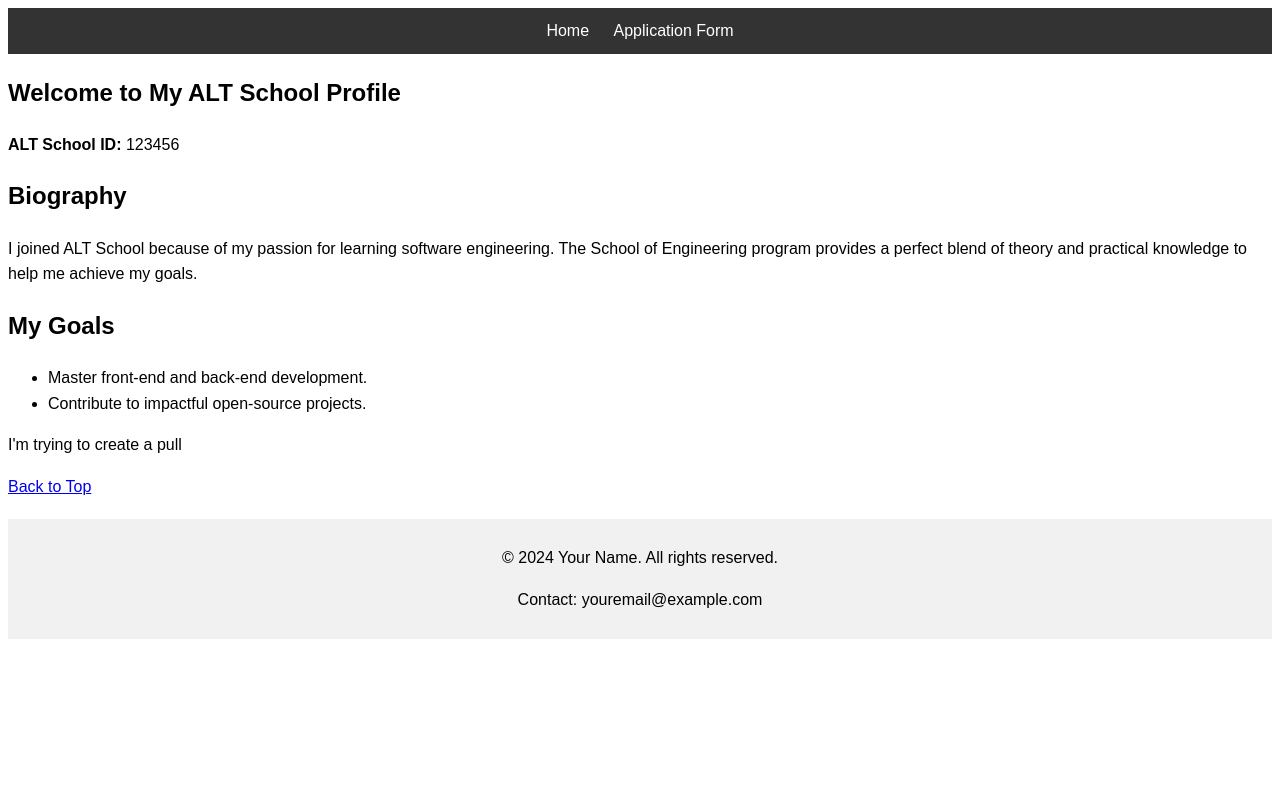
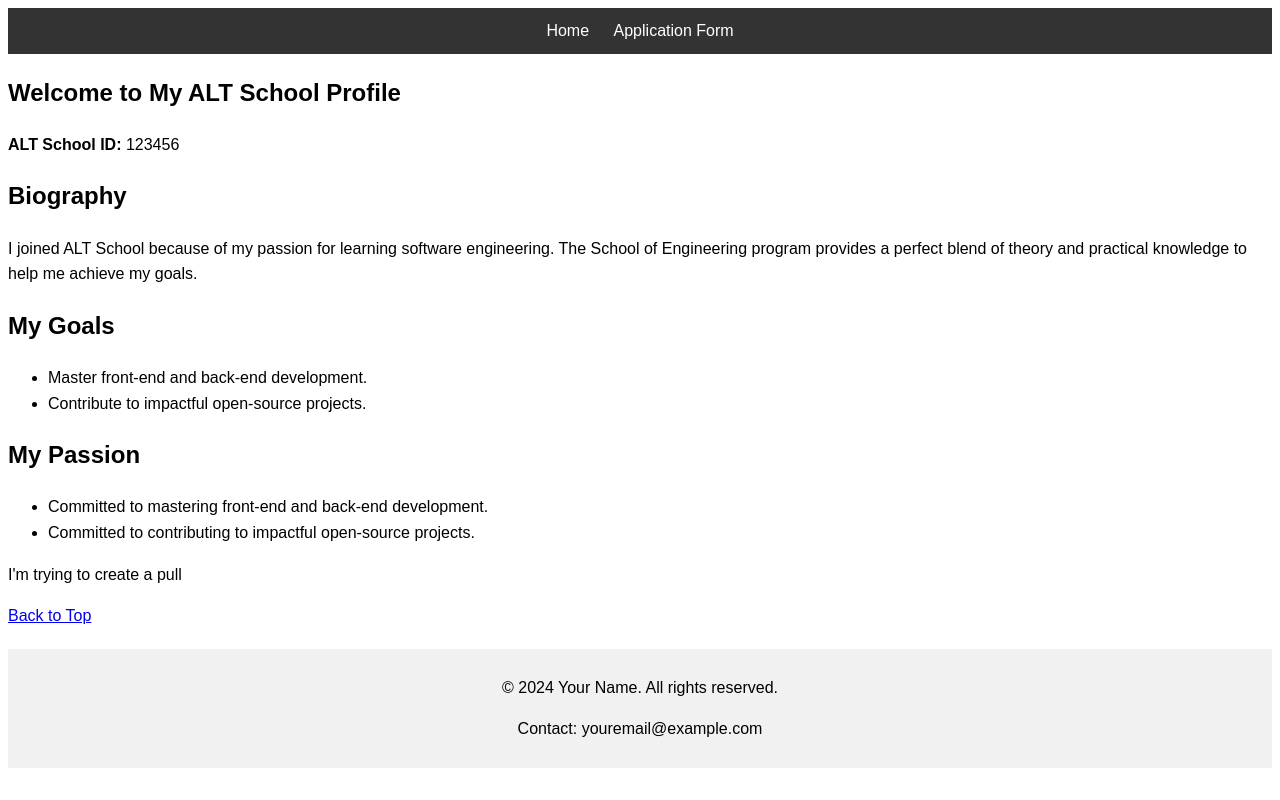
Before and after one commit to VI-admin-1/assignment1, a plain HTML site: page index.html in a window 1280 px wide. Drawn offline with Linux system fonts and the light colour scheme.

Commit message:
Added my passion to bio

```diff
--- a/index.html
+++ b/index.html
@@ -49,6 +49,11 @@
         <li>Master front-end and back-end development.</li>
         <li>Contribute to impactful open-source projects.</li>
       </ul>
+      <h2>My Passion</h2>
+      <ul>
+        <li>Committed to mastering front-end and back-end development.</li>
+        <li>Committed to contributing to impactful open-source projects.</li>
+      </ul>
       <p>I'm trying to create a pull </p>
       <a href="#top">Back to Top</a>
     </section>
```
